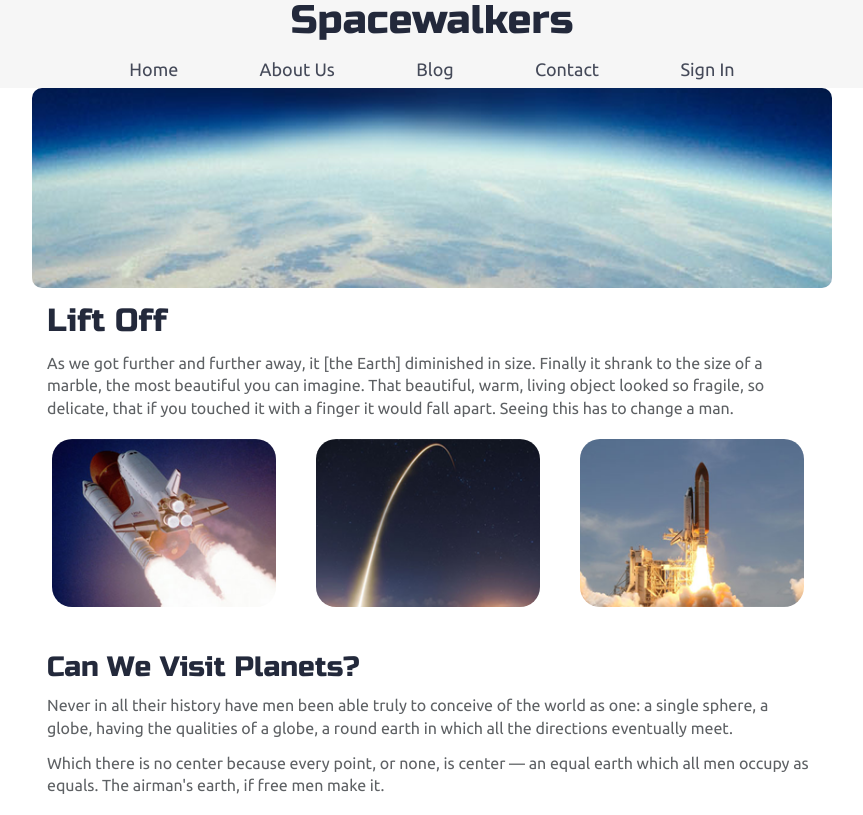
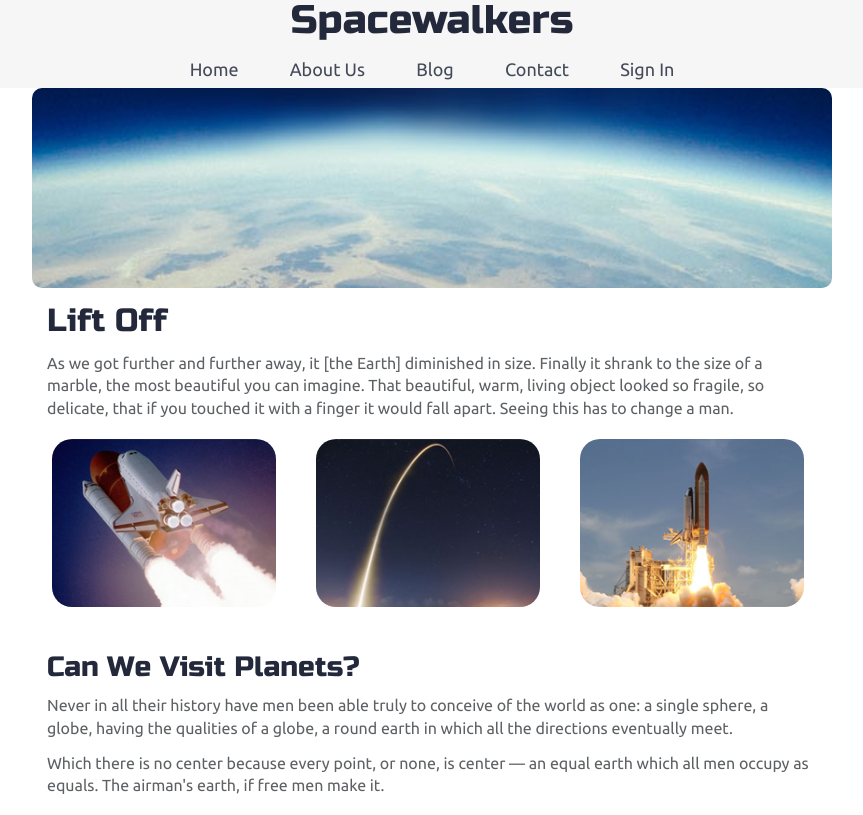
Before and after one commit to johngwells/Sprint-Challenge-Advanced-CSS, a plain HTML site: page index.html in a window 1280 px wide. Shown: the top 815 px of the page, without its empty margins (208-1071 px from the left). Drawn offline with Linux system fonts and the light colour scheme.

Commit message:
edit navigation with more fluidity between media queries

```diff
--- a/less/navigation.less
+++ b/less/navigation.less
@@ -15,12 +15,10 @@
 }
 
 nav {
-  width: 60%;
   .flex();
-  justify-content: space-evenly;
-  margin-left: 20%;
+  justify-content: center;
   @media @phone {
-    width: 90%;
+    width: 100%;
     margin: 0 auto;
   }
 }
@@ -29,7 +27,12 @@ a {
   text-decoration: none;
   font-size: 1.8rem;
   color: @river-bend;
+  margin-right: 2%;
+  margin-left: 2%;
   margin-bottom: 10px;
+  @media @phone {
+    font-size: 1.7rem;
+  }
 }
 
 form {
```
Also changed, not shown: css/index.css.
